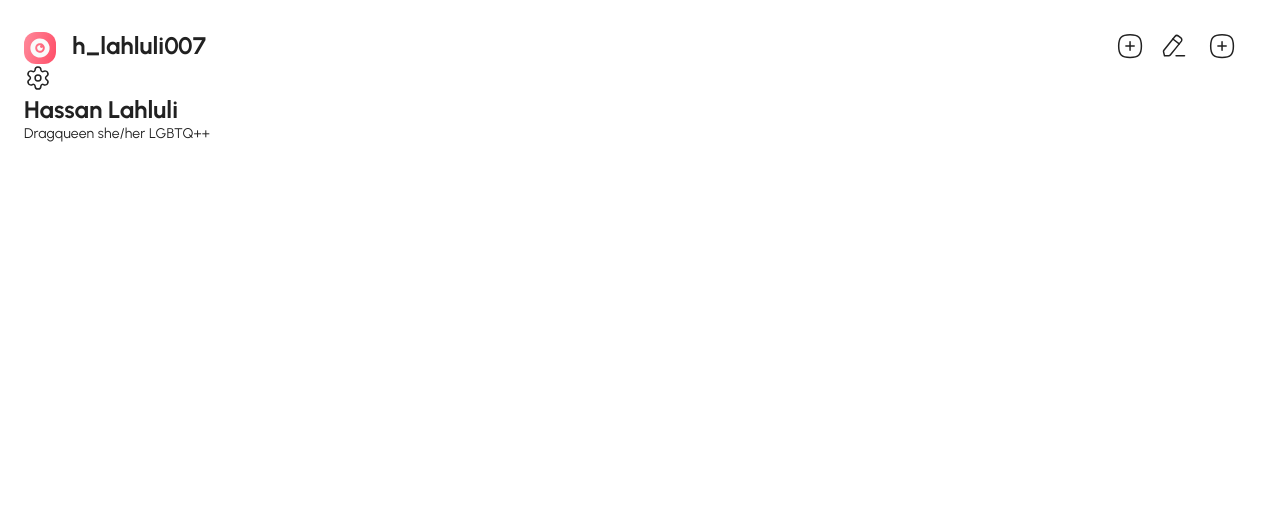
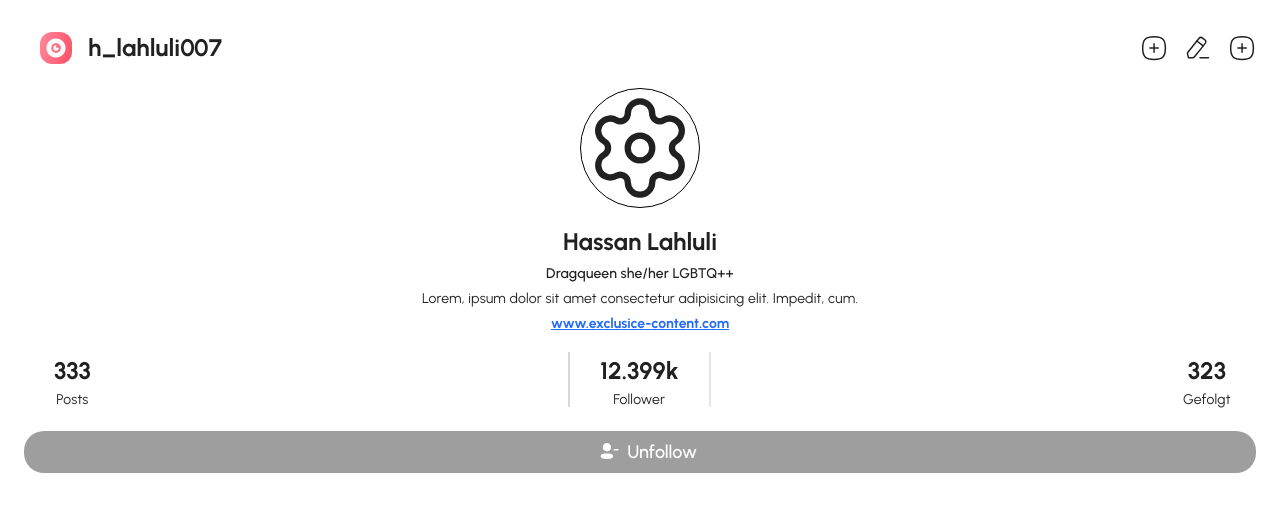
Before and after one commit to MichaelGee76/finstergram, a React (Vite) app in the folder frontend/: page /profile in a window 1280 px wide. Shown: the top 512 px of the page. Built offline with nearby package versions, Linux system fonts and the light colour scheme.

Commit message:
profile page styling

```diff
--- a/frontend/src/index.css
+++ b/frontend/src/index.css
@@ -58,10 +58,29 @@ h1 {
   color: var(--sec-text);
 }
 
-.profilebio {
-  font-size: 14px;
+.button_unclicked {
+  width: 100%;
+  background-color: var(--mid-pink);
+  border: none;
+  font-size: 18px;
+  font-weight: 550;
+  color: white;
+  padding-block: 10px;
+  border-radius: 20px;
+  display: flex;
+  justify-content: center;
+  gap: 8px;
 }
-
-.profileinfo {
-  font-size: 14px;
+.button_clicked {
+  width: 100%;
+  background-color: var(--icons-grey);
+  border: none;
+  font-size: 18px;
+  font-weight: 550;
+  color: white;
+  padding-block: 10px;
+  border-radius: 20px;
+  display: flex;
+  justify-content: center;
+  gap: 8px;
 }
--- a/frontend/src/pages/Profile/Profile.css
+++ b/frontend/src/pages/Profile/Profile.css
@@ -1,5 +1,6 @@
 .profile_name {
   display: flex;
+  align-items: center;
 }
 .profile_nav {
   display: flex;
@@ -8,10 +9,61 @@
   display: flex;
   justify-content: space-between;
   margin-top: 32px;
+  margin-bottom: 24px;
+  align-items: center;
 }
+
 .profile svg {
-  margin-right: 20px;
+  margin-left: 16px;
 }
-.profile svg:nth-of-type(1) {
+.profile_name svg {
   margin-right: 16px;
 }
+
+.font_info {
+  font-size: 14px;
+  font-weight: 550;
+}
+.profile_info {
+  display: flex;
+  flex-direction: column;
+  align-items: center;
+  gap: 8px;
+}
+
+.profile_info img {
+  width: 120px;
+  height: 120px;
+  border-radius: 120px;
+  border: 1px solid black;
+  margin-bottom: 12px;
+}
+
+.font_bio {
+  font-size: 14px;
+  text-align: center;
+}
+.font_link {
+  color: #246bfd;
+  font-size: 14px;
+  font-weight: bold;
+  margin-bottom: 20px;
+}
+.profile_numbers {
+  display: flex;
+  justify-content: space-between;
+  margin-bottom: 24px;
+}
+.profile_numbers h1 {
+  text-align: center;
+  padding: 5px 30px;
+}
+
+.profile_numberbox {
+  text-align: center;
+  height: 55px;
+}
+.profile_numberborder {
+  border-left: 2px solid rgba(128, 128, 128, 0.299);
+  border-right: 2px solid rgba(128, 128, 128, 0.185);
+}
--- a/frontend/src/pages/Profile/Profile.jsx
+++ b/frontend/src/pages/Profile/Profile.jsx
@@ -1,6 +1,17 @@
+import { useEffect, useState } from "react";
 import "./Profile.css";
 
 const Profile = () => {
+  const formatNumber = (num) => {
+    if (num >= 10000) {
+      return `${Math.floor(num / 1000)}.${String(num).slice(-3)}k`;
+    }
+    return num.toString();
+  };
+
+  const [isUser, setIsUser] = useState(false);
+  const [following, setFollowing] = useState(true);
+
   return (
     <section className="profile">
       <div className="profile_top">
@@ -114,8 +125,55 @@ const Profile = () => {
         <img src="../../../public/img/Setting.svg" alt="profile-image" />
         <h1>Hassan Lahluli</h1>
 
-        <p className="username">Dragqueen she/her LGBTQ++</p>
+        <p className="font_info">Dragqueen she/her LGBTQ++</p>
+        <p className="font_bio"> Lorem, ipsum dolor sit amet consectetur adipisicing elit. Impedit, cum.</p>
+        <a className="font_link" href="#">
+          www.exclusice-content.com
+        </a>
       </div>
+      <div className="profile_numbers">
+        <div className="profile_numberbox">
+          <h1>{formatNumber(333)}</h1>
+          <p>Posts</p>
+        </div>
+
+        <div className="profile_numberbox profile_numberborder">
+          <h1>{formatNumber(12399)}</h1>
+          <p>Follower</p>
+        </div>
+        <div className="profile_numberbox">
+          <h1>{formatNumber(323)}</h1>
+          <p>Gefolgt</p>
+        </div>
+      </div>
+
+      {!isUser &&
+        (!following ? (
+          <button className="button_unclicked">
+            <svg width="21" height="21" viewBox="0 0 21 21" fill="none" xmlns="http://www.w3.org/2000/svg">
+              <path
+                fill-rule="evenodd"
+                clip-rule="evenodd"
+                d="M8.41663 10.9613C10.7121 10.9613 12.5522 9.09746 12.5522 6.77229C12.5522 4.44711 10.7121 2.58325 8.41663 2.58325C6.12115 2.58325 4.2811 4.44711 4.2811 6.77229C4.2811 9.09746 6.12115 10.9613 8.41663 10.9613ZM8.41663 13.0126C5.04515 13.0126 2.16663 13.5516 2.16663 15.7053C2.16663 17.8581 5.02763 18.4166 8.41663 18.4166C11.7873 18.4166 14.6666 17.8775 14.6666 15.7239C14.6666 13.5702 11.8056 13.0126 8.41663 13.0126ZM17.0816 8.4898H18.0841C18.4968 8.4898 18.8333 8.83101 18.8333 9.24948C18.8333 9.66796 18.4968 10.0092 18.0841 10.0092H17.0816V10.9902C17.0816 11.4087 16.746 11.7499 16.3324 11.7499C15.9198 11.7499 15.5833 11.4087 15.5833 10.9902V10.0092H14.5824C14.1689 10.0092 13.8333 9.66796 13.8333 9.24948C13.8333 8.83101 14.1689 8.4898 14.5824 8.4898H15.5833V7.5096C15.5833 7.09112 15.9198 6.74992 16.3324 6.74992C16.746 6.74992 17.0816 7.09112 17.0816 7.5096V8.4898Z"
+                fill="white"
+              />
+            </svg>
+            Follow
+          </button>
+        ) : (
+          <button className="button_clicked">
+            <svg width="20" height="20" viewBox="0 0 20 20" fill="none" xmlns="http://www.w3.org/2000/svg">
+              <path
+                fill-rule="evenodd"
+                clip-rule="evenodd"
+                d="M12.0522 6.27229C12.0522 8.59746 10.2121 10.4613 7.91663 10.4613C5.62115 10.4613 3.7811 8.59746 3.7811 6.27229C3.7811 3.94711 5.62115 2.08325 7.91663 2.08325C10.2121 2.08325 12.0522 3.94711 12.0522 6.27229ZM1.66663 15.2053C1.66663 13.0516 4.54515 12.5126 7.91663 12.5126C11.3056 12.5126 14.1666 13.0702 14.1666 15.2239C14.1666 17.3775 11.2873 17.9166 7.91663 17.9166C4.52763 17.9166 1.66663 17.3581 1.66663 15.2053Z"
+                fill="white"
+              />
+              <rect x="14.5" y="8" width="5" height="1.5" rx="0.75" fill="white" />
+            </svg>
+            Unfollow
+          </button>
+        ))}
     </section>
   );
 };
```
Also changed, not shown: frontend/public/img/UnfollowUser.svg (added).
